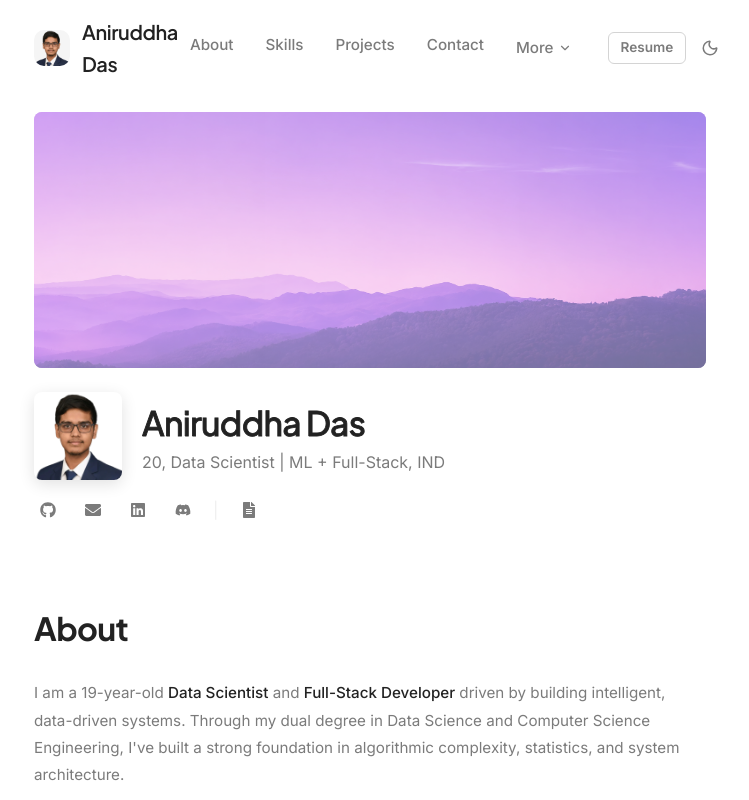
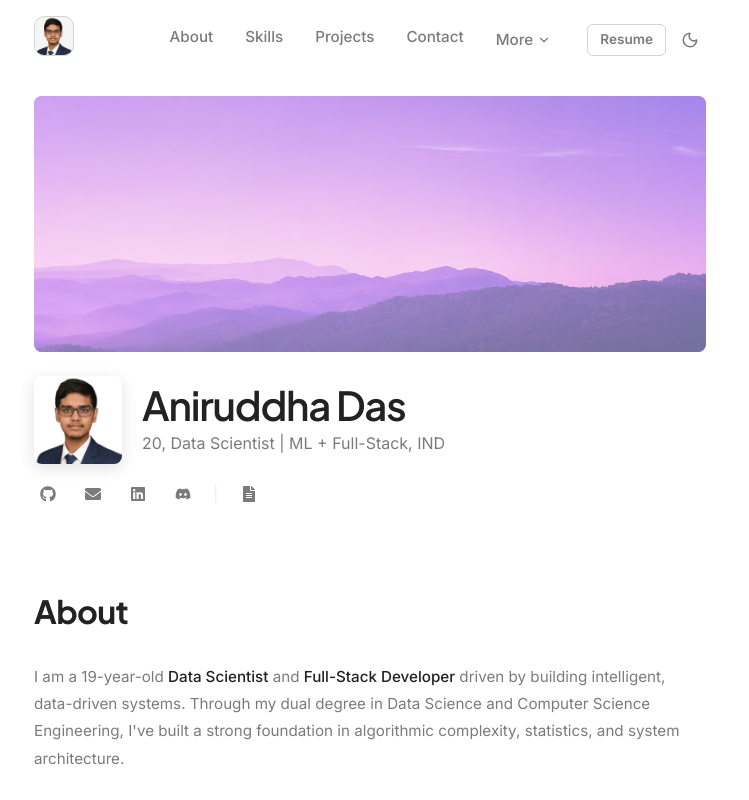
Before and after one commit to 24f2006234/aniruddha-portfolio, a React (Vite) app: page / in a window 1280 px wide. Shown: the top 800 px of the page, without its empty margins (270-1019 px from the left). Built offline with nearby package versions, Linux system fonts and the light colour scheme.

Commit message:
style: Revert navbar logo to just image and fix hero text alignment by removing SVG animation

```diff
--- a/src/components/Hero.jsx
+++ b/src/components/Hero.jsx
@@ -44,11 +44,7 @@ export default function Hero() {
             />
             <div className="hero-profile-text">
               <h1 className="hero-profile-name" aria-label={personalInfo.name}>
-                <svg className="animated-name-svg" viewBox="0 0 500 70" preserveAspectRatio="xMinYMid meet">
-                  <text x="0" y="55" className="animated-name-text">
-                    {personalInfo.name}
-                  </text>
-                </svg>
+                {personalInfo.name}
               </h1>
               <p className="hero-profile-title">20, {personalInfo.title}, IND</p>
             </div>
--- a/src/components/Navbar.jsx
+++ b/src/components/Navbar.jsx
@@ -29,16 +29,13 @@ export default function Navbar() {
       <nav className="navbar-clean container">
         {/* Logo - Left side */}
         <div className="navbar-logo-clean">
-          <Link to="hero" smooth duration={600} className="logo-link" style={{ display: 'flex', alignItems: 'center', gap: '0.75rem', cursor: 'pointer' }}>
+          <Link to="hero" smooth duration={600} className="logo-link">
             <img
               src="/aniru.png"
               alt="Logo"
               className="logo-img"
-              style={{ width: "36px", height: "36px", borderRadius: "10px", objectFit: "cover", border: "none" }}
+              style={{ width: "40px", height: "40px", borderRadius: "10px", objectFit: "cover" }}
             />
-            <span style={{ fontFamily: 'var(--font-heading)', fontSize: '1.25rem', fontWeight: 600, color: 'var(--text-primary)', letterSpacing: '-0.02em' }}>
-              {personalInfo.name}
-            </span>
           </Link>
         </div>
 
--- a/src/styles/Hero.css
+++ b/src/styles/Hero.css
@@ -92,42 +92,14 @@
   display: flex;
   align-items: center;
   width: 100%;
+  font-family: var(--font-heading);
+  font-size: 2.5rem;
+  font-weight: 600;
+  letter-spacing: -0.03em;
+  color: var(--text-primary);
 }
 
-.animated-name-svg {
-  width: 100%;
-  max-width: 350px;
-  height: auto;
-  overflow: visible;
-}
 
-.animated-name-text {
-  font-family: var(--font-heading);
-  font-size: 3rem;
-  font-weight: 500;
-  letter-spacing: -0.02em;
-  fill: transparent;
-  stroke: var(--text-primary);
-  stroke-width: 1.2px;
-  stroke-dasharray: 1200;
-  stroke-dashoffset: 1200;
-  animation: drawName 3s cubic-bezier(0.4, 0, 0.2, 1) forwards;
-}
-
-@keyframes drawName {
-  0% {
-    stroke-dashoffset: 1200;
-    fill: transparent;
-  }
-  60% {
-    stroke-dashoffset: 0;
-    fill: transparent;
-  }
-  100% {
-    stroke-dashoffset: 0;
-    fill: var(--text-primary);
-  }
-}
 
 .hero-profile-title {
   font-family: var(--font-body);
```
